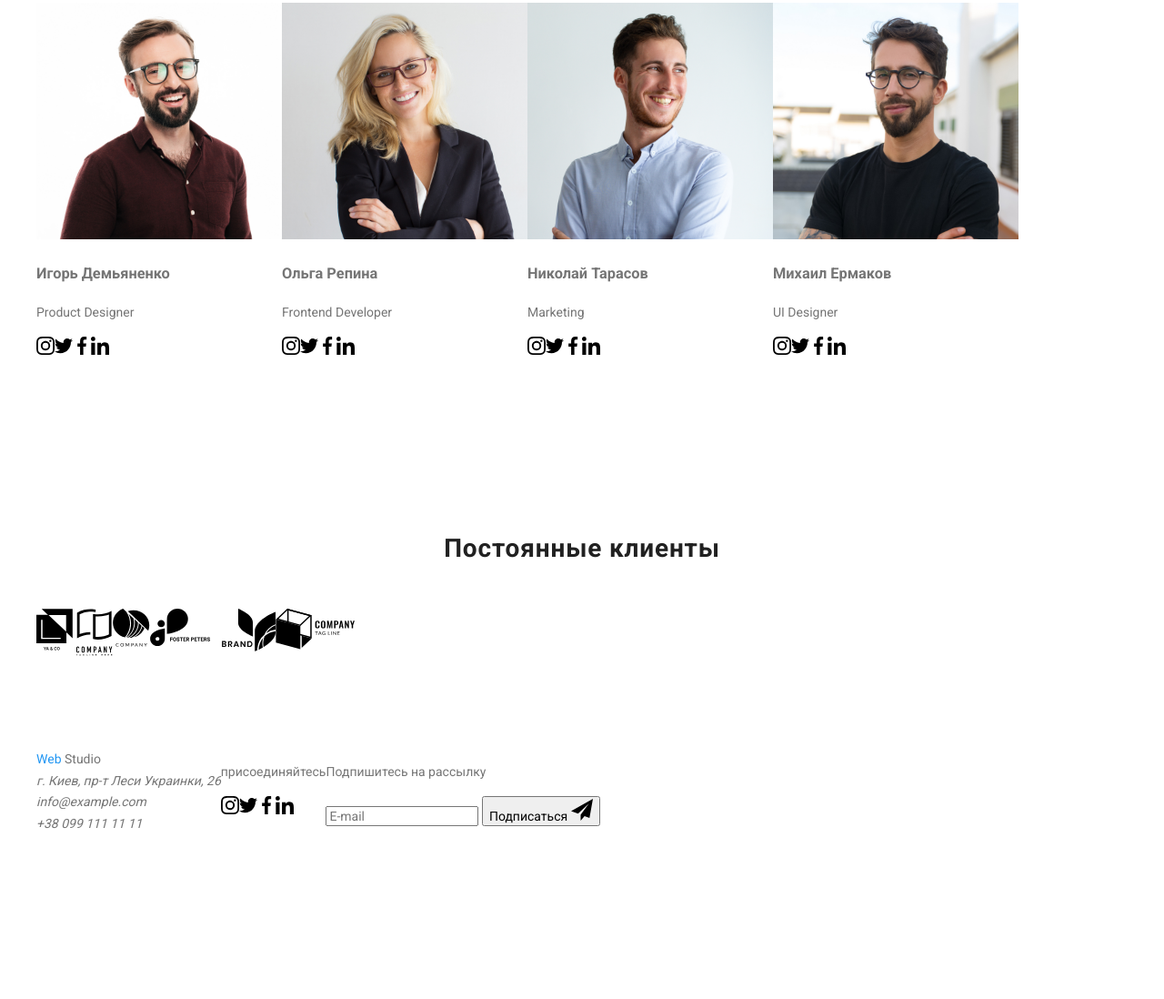
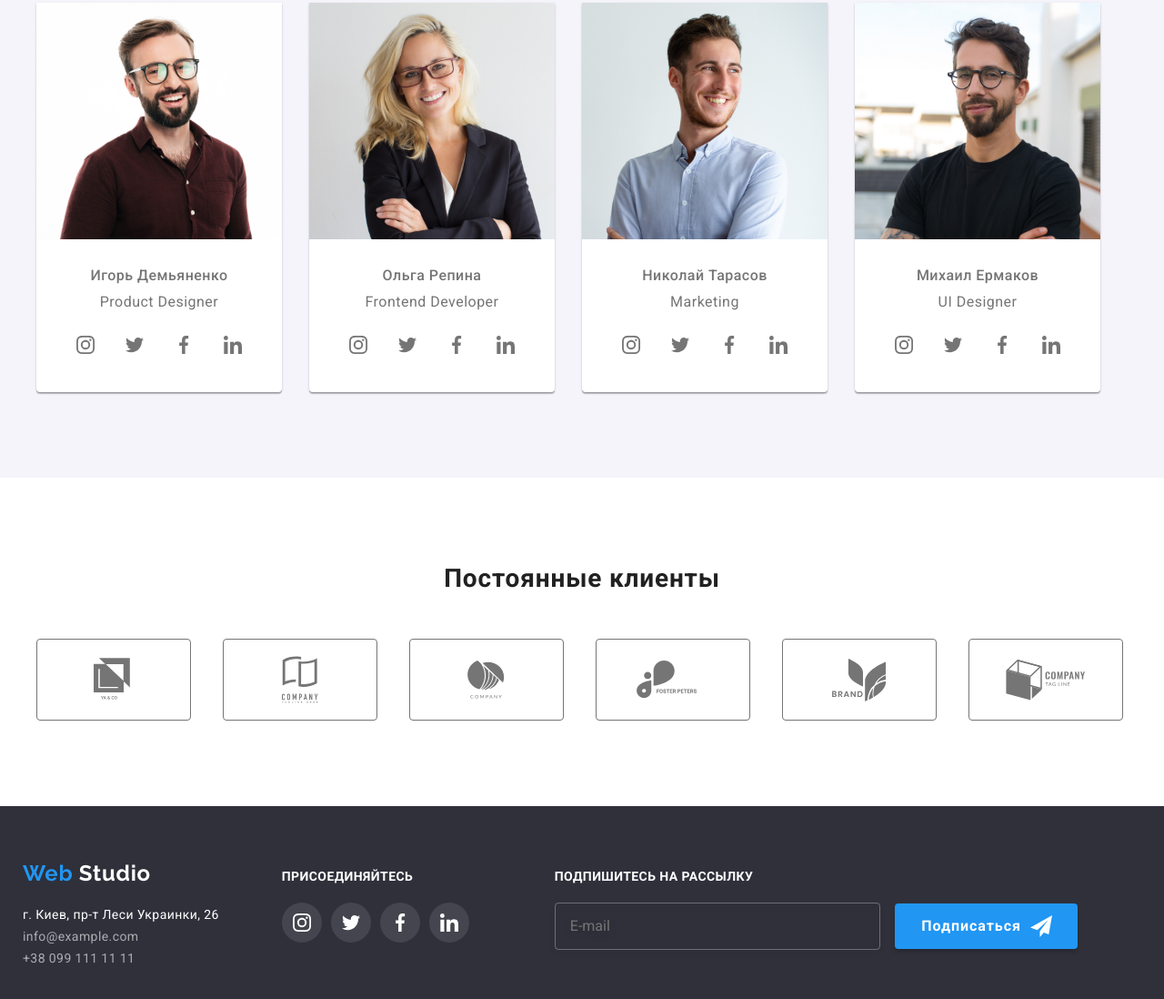
Before and after one commit to Mariia1986/goit-markup-hw-07, a plain HTML site: page index.html in a window 1280 px wide. Shown: the part 1756-2854 px from the top of the page at 91% size. Before the commit the page ends 2674 px from the top, so only its background shows below. Drawn offline with Linux system fonts and the light colour scheme.

Commit message:
add web studio all

```diff
--- a/index.html
+++ b/index.html
@@ -132,7 +132,7 @@
         <div class="container">
         <h2 class="section-title">Наша команда</h2>
         <ul class="list section-list">
-          <li class=" section-list-item team-item">
+          <li class=" team-list-item team-item">
              <img src="images/img(4).jpg" width="270" alt="Фото Николая" />
             <h3 class="person-name">Игорь Демьяненко</h3>
             <p class="profesion">Product Designer</p>
@@ -163,7 +163,7 @@
               </li>
             </ul>
           </li>
-          <li class="section-list-item team-item">
+          <li class="team-list-item team-item">
             <img src="images/img(5).jpg" width="270" alt="Фото Ольги" />
             <h3 class="person-name">Ольга Репина</h3>
             <p class="profesion">Frontend Developer</p>
@@ -194,7 +194,7 @@
               </li>
             </ul>
           </li>
-          <li class="section-list-item team-item">
+          <li class="team-list-item team-item">
             <img src="images/img(6).jpg" width="270" alt="Фото Андрея" />
             <h3 class="person-name">Николай Тарасов</h3>
             <p class="profesion">Marketing</p>
@@ -226,7 +226,7 @@
             </ul>
           </li>
 
-          <li class="section-list-item team-item">
+          <li class="team-list-item team-item">
             <img src="images/img(7).jpg" width="270" alt="Фото Ивана" />
             <h3 class="person-name">Михаил Ермаков</h3>
             <p class="profesion">UI Designer</p>
@@ -349,10 +349,9 @@
       </div>
       <div class="join-form">
         <p class="join">Подпишитесь на рассылку</p>
-        <form action="#" class="form">
-          <input type="email" name="e-mail-form" class="input-form" placeholder="E-mail">
-
-          <button type="submit" class="join-button">Подписаться
+        <form action="#" class="join-form">
+          <input type="email" name="e-mail-form" class="join-input-form" placeholder="E-mail">
+            <button type="submit" class="join-button">Подписаться
             <svg class="join-icon" width="24" height="24">
               <use href="./images/icons/sprite2.svg#icon-icon-send" </use>
             </svg>
--- /dev/null
+++ b/sass/components/_clients.scss
@@ -0,0 +1,26 @@
+.section-list-clients {
+  width: calc((100% - 30px * 5) / 6);
+  margin-right: 30px;
+
+ &:nth-child(6n) {
+  margin-right: 0px;
+}}
+
+.clients-link {
+  display: flex;
+  justify-content: center;
+  align-items: center;
+  width: 170px;
+  height: 90px;
+  border: 1px solid $primary-text-color;
+  border-radius: 4px;
+  transition: 250ms cubic-bezier(0.4, 0, 0.2, 1);
+
+  &:hover,
+  &:focus {
+  border-color: $accent-color;
+}}
+
+.clients {
+  fill: currentColor;
+}
--- a/sass/components/_modal.scss
+++ b/sass/components/_modal.scss
@@ -45,9 +45,9 @@
   opacity: 0;
 }
 .modal-title {
-  @include font(20px, 1.15, 400);
+  @include font(20px, 1.15, 700);
   text-align: center;
-  color: var(--title-text-color);
+  color: $title-text-color;
   margin-bottom: 12px;
   margin-top: 0px;
 }
--- /dev/null
+++ b/sass/components/footer/_adressbox.scss
@@ -0,0 +1,21 @@
+.footer {
+    background-color: $footer-background-color;
+  }
+
+  .footer-box {
+    align-items: baseline;
+    padding: 60px 0;
+  }
+
+  .footer-contacts {
+    @include font( 14px, 1.71, 400);
+    font-style: normal;
+    letter-spacing: 0.03em;
+    color: rgba(255, 255, 255, 0.6);
+  }
+  .adress {
+    color: $primary-white-color;
+  }
+  .adress-box {
+    margin-right: 69px;
+  }
--- /dev/null
+++ b/sass/components/footer/_joinbox.scss
@@ -0,0 +1,49 @@
+.join-box {
+    margin-right: 94px;
+  }
+  .join {
+    margin-top: 0px;
+    margin-bottom: 20px;
+    @include font( 14px, 1.14, 700);
+    letter-spacing: 0.03em;
+    text-transform: uppercase;
+    color: $primary-white-color;
+  }
+  .join-button {
+    position: relative;
+    min-width: 200px;
+    height: 50px;
+    background-color: $accent-color;
+    color: $primary-white-color;
+    @include font(16px, 1.87, 700);
+    padding: 010px 62px 10px 29px;
+    letter-spacing: 0.06em;
+    margin-left: 13px;
+    box-shadow: 0px 4px 4px rgba(0, 0, 0, 0.15);
+    border-radius: 4px;
+    border: none;
+    cursor: pointer;
+    outline: none;
+  }
+
+
+  .join-input-form {
+    width: 358px;
+    height: auto;
+    border: 1px solid rgba(255, 255, 255, 0.3);
+    box-sizing: border-box;
+    filter: drop-shadow(0px 4px 4px rgba(0, 0, 0, 0.15));
+    border-radius: 4px;
+    background-color: transparent;
+    color: $primary-text-color;
+    @include font( 16px, 1.25, 400);
+    padding: 15px 0px 15px 16px;
+    outline: none;
+  }
+  .join-icon {
+    position: absolute;
+    margin-left: 10px;
+    fill: $primary-white-color;
+    right: 28px;
+    top: 13px;
+  }
--- /dev/null
+++ b/sass/components/footer/_logo-footer.scss
@@ -0,0 +1,11 @@
+.logo-footer {
+    display: block;
+    margin-bottom: 20px;
+    padding: 0px;
+    font-family: $secondFont;
+    @include font( 24px, 1.17, 700);
+    letter-spacing: 0.03em;
+  }
+  .logo-end-footer {
+    color: $primary-white-color;
+  }
--- /dev/null
+++ b/sass/components/footer/social-networks.scss
@@ -0,0 +1,17 @@
+.social-network-footer {
+    display: inline-flex;
+    justify-content: center;
+    align-items: center;
+    height: 44px;
+    width: 44px;
+    background-color: $footer-socialnetworks-color;
+    border-radius: 50%;
+    transition: 250ms cubic-bezier(0.4, 0, 0.2, 1);
+
+   &:hover,
+   &:focus {
+    background-color: $accent-color;
+  }}
+  .social-icons-footer {
+    fill: $primary-white-color;
+  }
--- /dev/null
+++ b/sass/components/team-section/_social-networks.scss
@@ -0,0 +1,29 @@
+.section-list .social-networks + .social-networks {
+    margin-left: 10px;
+    text-align: center;
+  }
+  .social-networks {
+    margin-bottom: 30px;}
+
+    .section-list .social-networks + .social-networks {
+      margin-left: 10px;
+      text-align: center;
+  }
+
+  .social-network-item {
+    display: inline-flex;
+    justify-content: center;
+    align-items: center;
+    height: 44px;
+    width: 44px;
+    background-color: var(--primary-white-color);
+    border-radius: 50%;
+    fill: $primary-text-color;
+    transition: 250ms cubic-bezier(0.4, 0, 0.2, 1);
+
+   &:hover,
+   &:focus {
+    background-color: $accent-color;
+    fill: $primary-white-color;
+  }
+}
--- /dev/null
+++ b/sass/components/team-section/_team.scss
@@ -0,0 +1,37 @@
+.section-team {
+    background-color: $background-button-color;
+  }
+  .team-list-item {
+    width: calc((100% - 30px * 3) / 4);
+    margin-right: 30px;
+    background-color: $primary-white-color;}
+
+  .person-name {
+    margin-top: 30px;
+    margin-bottom: 10px;
+    text-align: center;
+    @include font( 16px, 1.19, 500);
+    letter-spacing: 0.03em;
+    color: var(--title-text-color);
+  }
+  .profesion {
+    text-align: center;
+    margin-top: 0;
+    margin-bottom: 16px;
+    @include font( 16px, 1.19, 400);
+    letter-spacing: 0.03em;
+  }
+
+  .team-item {
+    width: 270px;
+    box-shadow: 0px 1px 3px rgba(0, 0, 0, 0.12), 0px 1px 1px rgba(0, 0, 0, 0.14),
+      0px 2px 1px rgba(0, 0, 0, 0.2);
+    border-radius: 0px 0px 4px 4px;
+  }
+  .team-item > img {
+    display: block;
+    object-fit: contain;
+  }
+  .social-networks-list {
+    justify-content: center;
+  }
--- a/sass/main.scss
+++ b/sass/main.scss
@@ -10,3 +10,10 @@
 @import "./components/features";
 @import "./components/activity";
 @import "./components/modal";
+@import "./components/team-section/social-networks";
+@import "./components/team-section/team";
+@import "./components/clients";
+@import "./components/footer/adressbox";
+@import "./components/footer/logo-footer";
+@import "./components/footer/social-networks.scss";
+@import "./components/footer/joinbox";
```
Also changed, not shown: css/main.css, css/main.min.css, css/social-networks.css (added), css/social-networks.min.css (added), 4 other files.
